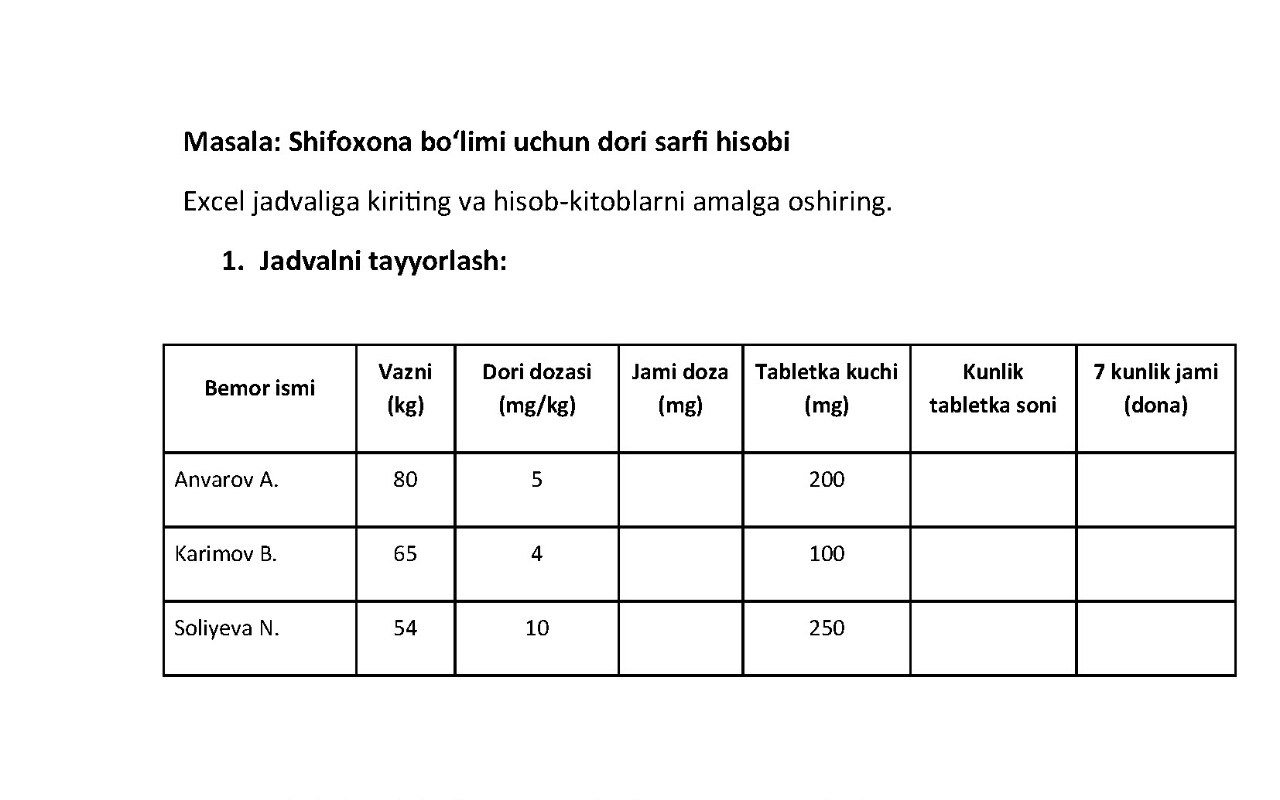
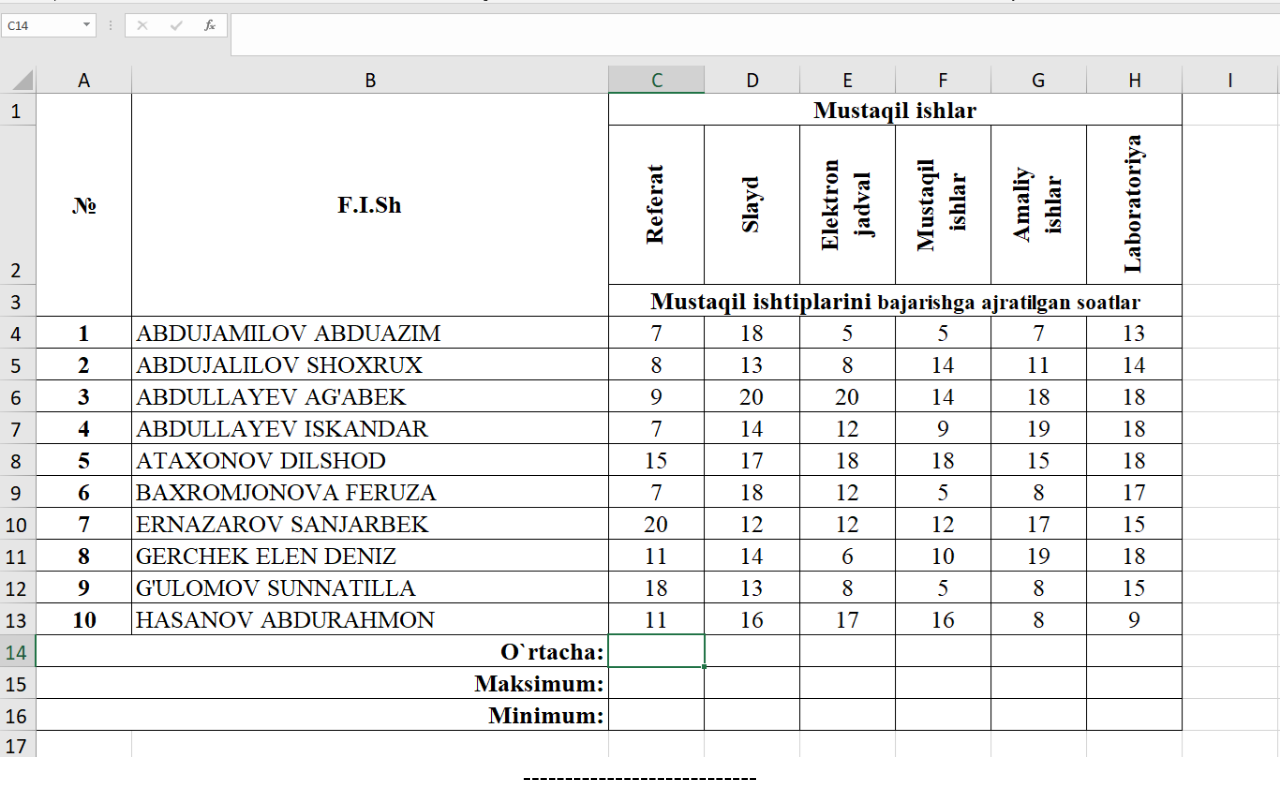
Before and after one commit to fayzullabekchanov/kiut_dars, a React (Create React App) app: page / in a window 1280 px wide. Shown: the top 800 px of the page. Built offline with nearby package versions, Linux system fonts and the light colour scheme.

Commit message:
Excel1.0

```diff
--- a/src/App.js
+++ b/src/App.js
@@ -3,19 +3,17 @@ import React from 'react';
 import 'bootstrap/dist/css/bootstrap.css';
 import './App.css';
 
-import Worddagi3 from './Excel2_xar.jpg'
-import Worddagi4 from './Excel2_xar1.jpg'
-import Worddagi5 from './Excel2_ombor.jpg'
+import Worddagi3 from './excel1.0.png'
+import Worddagi4 from './excel1.1.jpg'
 
 
 function App() {
 
     return (
         <div className="App">
-            <img src={Worddagi3} alt=""/>
+            <img src={Worddagi3} alt=""/>----------------------------
             <img src={Worddagi4} alt=""/>----------------------------
 
-                <img src={Worddagi5} alt=""/>----------------------------
         </div>
     );
 }
```
